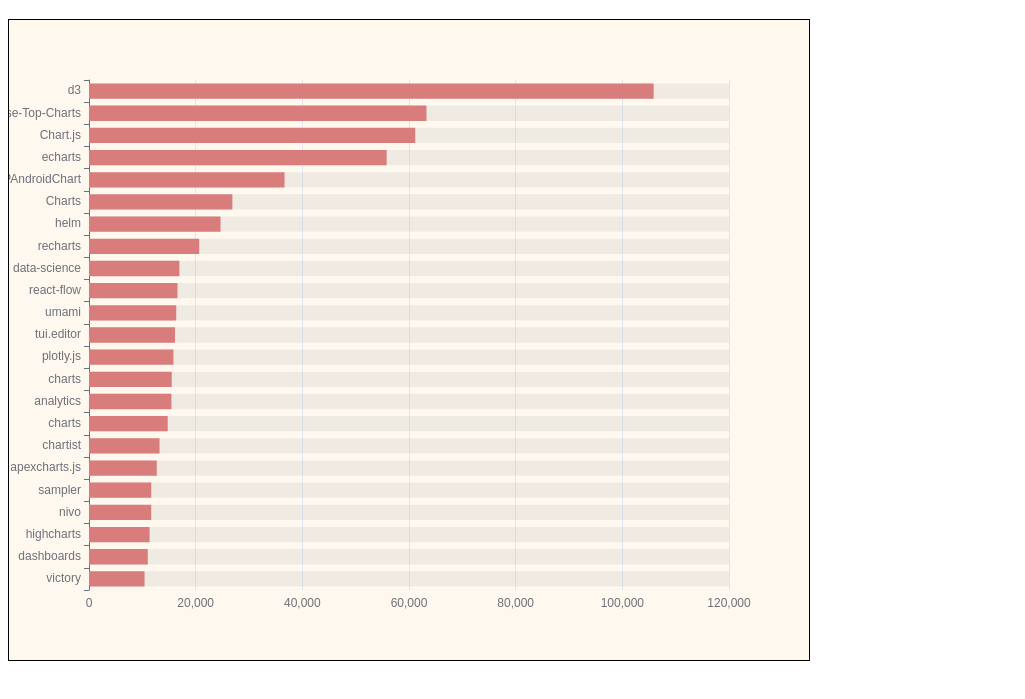
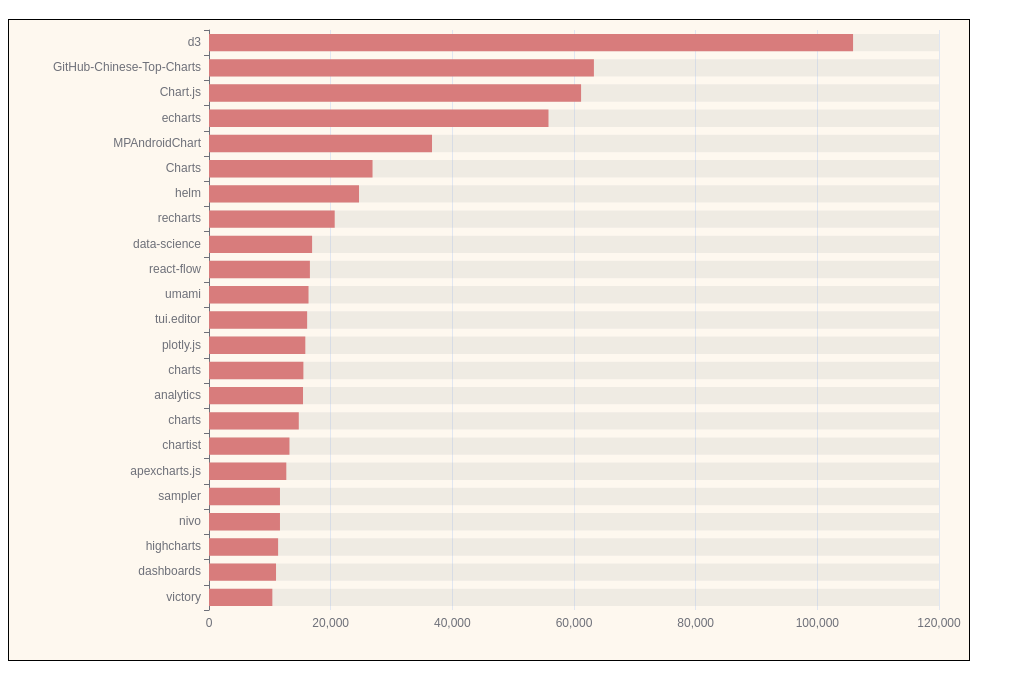
Before and after one commit to jlg-formation/dtv-july-2023, a website: page index.html in a window 1280 px wide. Shown: the part 61-760 px from the top of the page, without its empty margins (0-1025 px from the left). Drawn offline with nearby package versions, Linux system fonts and the light colour scheme.

Commit message:
dev: added grid

```diff
--- a/main.js
+++ b/main.js
@@ -16,6 +16,12 @@
   }
   var myChart = echarts.init(chartDom, "vintage");
   var option = {
+    grid: {
+      top: 10,
+      bottom: 50,
+      left: 200,
+      right: 30,
+    },
     xAxis: {
       type: "value",
     },
--- a/style.css
+++ b/style.css
@@ -1,5 +1,5 @@
 div.diagram {
   height: 40em;
-  width: 50em;
+  width: 60em;
   border: 0.1em solid black;
 }
```
